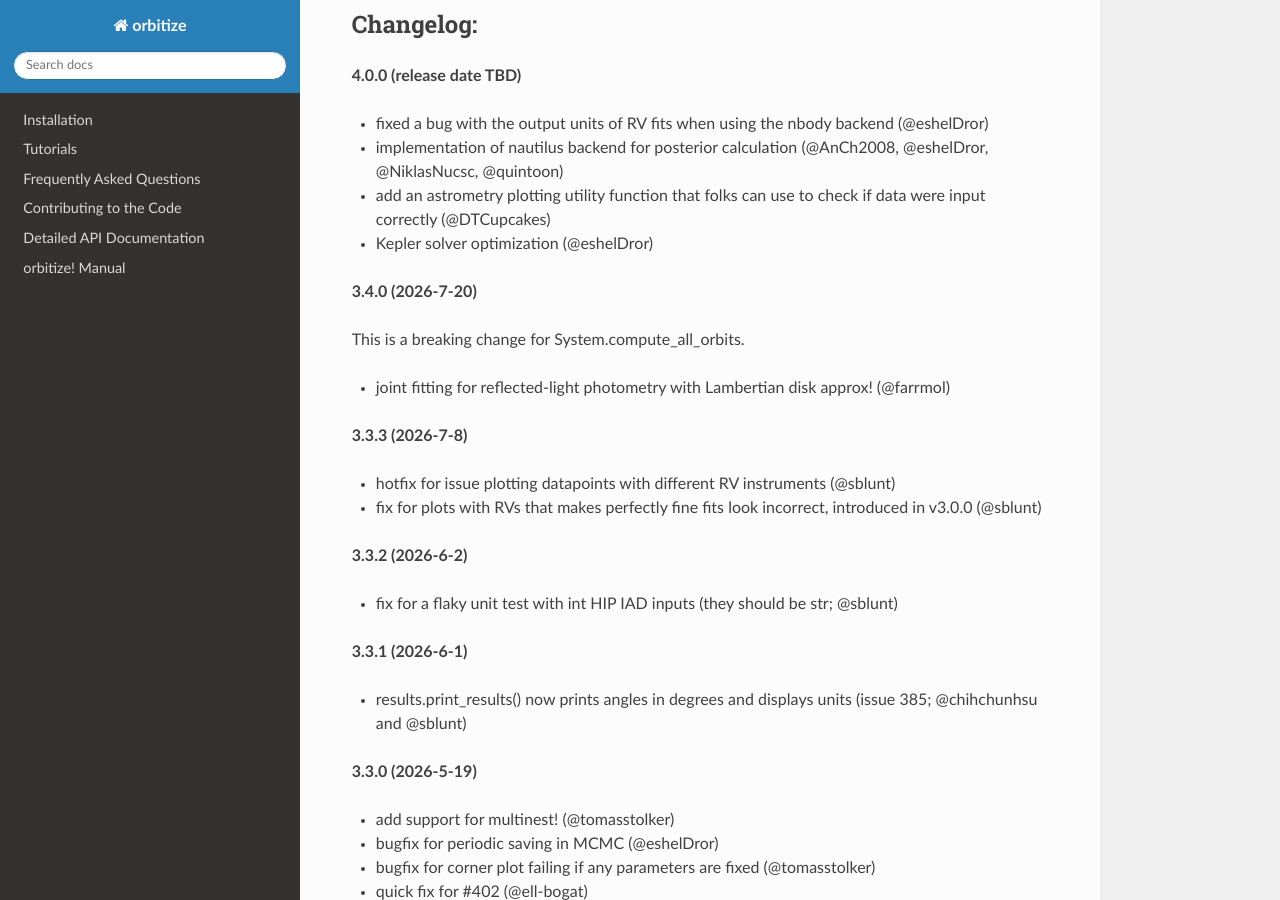
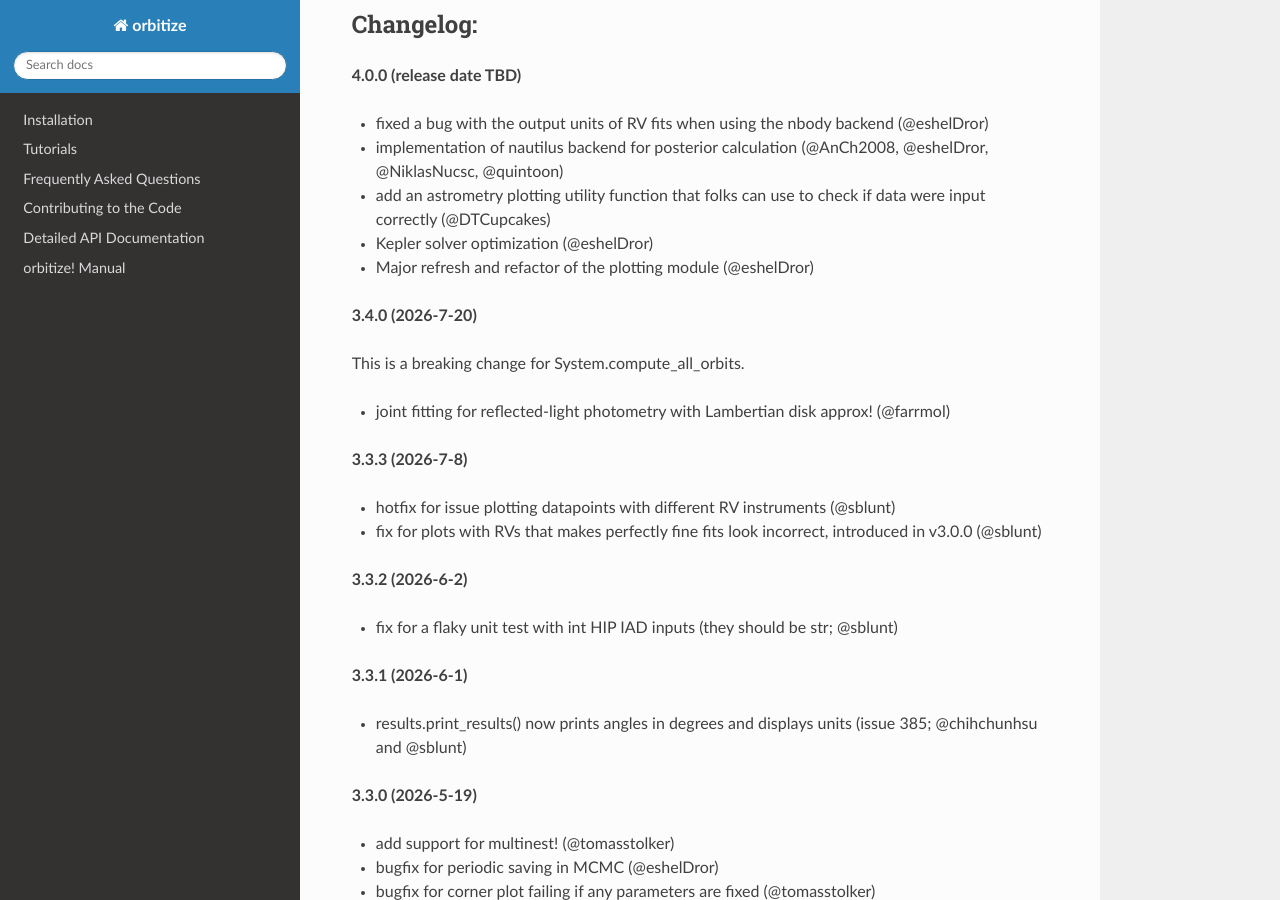
Before and after one commit to sblunt/orbitize, a Sphinx documentation site: the page built from docs/index.rst, in a window 1280 px wide and 900 px high, scrolled down 2378 px. Built offline with Sphinx 7.4.7 and the Read the Docs theme 3.1.0, drawn with Linux system fonts in a browser that asks for light colours.

Commit message:
add plot refactor to changelog for v4

```diff
--- a/docs/index.rst
+++ b/docs/index.rst
@@ -61,6 +61,7 @@ Changelog:
 - implementation of nautilus backend for posterior calculation (@AnCh2008, @eshelDror, @NiklasNucsc, @quintoon)
 - add an astrometry plotting utility function that folks can use to check if data were input correctly (@DTCupcakes)
 - Kepler solver optimization (@eshelDror)
+- Major refresh and refactor of the plotting module (@eshelDror)
 
 **3.4.0 (2026-7-20)**
 
```
